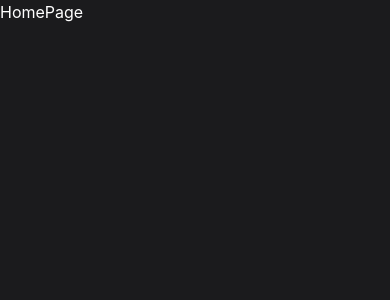
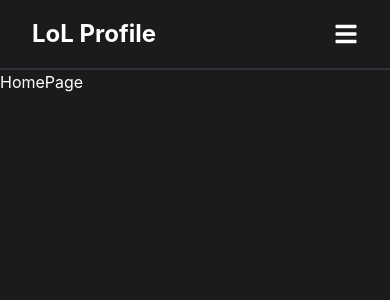
Before and after one commit to Krycha94/lol-profile, a React (Vite) app: page / in a window 390 px wide. Shown: the top 300 px of the page. Built offline with nearby package versions, Linux system fonts and the light colour scheme.

Commit message:
Create Header component with hamburger menu

```diff
--- a/package.json
+++ b/package.json
@@ -11,6 +11,7 @@
   "dependencies": {
     "react": "^18.2.0",
     "react-dom": "^18.2.0",
+    "react-icons": "^4.8.0",
     "react-router-dom": "^6.8.2"
   },
   "devDependencies": {
--- a/src/App.tsx
+++ b/src/App.tsx
@@ -7,10 +7,12 @@ import {
 	LeaderboardsPage,
 	SummonerPage,
 } from "./pages";
+import Header from "./components/Header/Header";
 
 function App() {
 	return (
 		<Router>
+			<Header />
 			<Routes>
 				<Route path="/" element={<HomePage />} />
 				<Route path="/summoner" element={<SummonerPage />} />
--- /dev/null
+++ b/src/components/Header/Header.module.scss
@@ -0,0 +1,76 @@
+@use "../../styles/variables" as v;
+@use "../../styles/mixins" as m;
+@use "../../styles/breakpoints" as b;
+
+.header {
+	padding: 1rem 2rem;
+	z-index: 10;
+	background-color: v.$color-bg;
+	border-bottom: 2px solid v.$color-gray-light;
+
+	&__center {
+		@include m.container;
+		@include b.breakpoint(md) {
+			display: flex;
+			align-items: center;
+			justify-content: space-between;
+		}
+	}
+
+	&__nav {
+		display: flex;
+		justify-content: space-between;
+		align-items: center;
+	}
+
+	h1 {
+		font-size: 1.5rem;
+	}
+
+	&__hamburger {
+		font-size: 1.5rem;
+		background: transparent;
+		color: inherit;
+		transition: v.$transition;
+		@include b.breakpoint(md) {
+			display: none;
+		}
+
+		&:hover {
+			transform: rotate(90deg);
+		}
+	}
+
+	&__linksContainer {
+		height: 0;
+		overflow: hidden;
+		transition: v.$transition;
+		@include b.breakpoint(md) {
+			height: auto !important;
+		}
+	}
+
+	&__links {
+		display: flex;
+		flex-direction: column;
+		align-items: center;
+		gap: 3rem;
+		padding: 3rem;
+		font-size: 1.5rem;
+		text-transform: capitalize;
+		@include b.breakpoint(md) {
+			flex-direction: row;
+			font-size: 1.2rem;
+			padding: 0rem;
+		}
+
+		a {
+			transition: v.$transition;
+			&:hover,
+			&:active,
+			&:focus {
+				color: v.$color-victory-light;
+			}
+		}
+	}
+}
--- /dev/null
+++ b/src/components/Header/Header.tsx
@@ -0,0 +1,54 @@
+import { useState, useEffect, useRef } from "react";
+import { NavLink, Link } from "react-router-dom";
+import { FaBars } from "react-icons/fa";
+import navLinks from "../../utils/nav-links";
+import styles from "./Header.module.scss";
+
+const Header = () => {
+	const [showLinks, setShowLinks] = useState(false);
+	const linksContainerRef = useRef<HTMLDivElement>(null!);
+	const linksRef = useRef<HTMLElement>(null!);
+
+	useEffect(() => {
+		const linksHeight = linksRef.current.getBoundingClientRect().height;
+		if (showLinks) {
+			linksContainerRef.current.style.height = `${linksHeight}px`;
+		} else {
+			linksContainerRef.current.style.height = `0px`;
+		}
+	}, [showLinks]);
+
+	return (
+		<header className={styles.header}>
+			<div className={styles.header__center}>
+				<div className={styles.header__nav}>
+					<Link to="/">
+						<h1>LoL Profile</h1>
+					</Link>
+
+					<button
+						className={styles.header__hamburger}
+						onClick={() => setShowLinks(!showLinks)}
+					>
+						<FaBars />
+					</button>
+				</div>
+
+				<div className={styles.header__linksContainer} ref={linksContainerRef}>
+					<nav className={styles.header__links} ref={linksRef}>
+						{navLinks.map((link) => (
+							<NavLink
+								key={link.id}
+								to={link.url}
+								onClick={() => setShowLinks(false)}
+							>
+								{link.text}
+							</NavLink>
+						))}
+					</nav>
+				</div>
+			</div>
+		</header>
+	);
+};
+export default Header;
--- a/src/styles/_variables.scss
+++ b/src/styles/_variables.scss
@@ -1,12 +1,15 @@
 //colors
-$color-font: hsl(0, 0%, 100%);
-$color-bg: hsl(240, 3%, 11%);
-$color-gray-light: hsl(240, 9%, 21%);
-$color-gray-darker: hsl(240, 9%, 17%);
-$color-victory-light: hsl(221, 77%, 62%);
-$color-victory-dark: hsl(221, 32%, 23%);
-$color-defeat-light: hsl(352, 79%, 58%);
-$color-defeat-dark: hsl(349, 26%, 28%);
+$color-font: #ffffff;
+$color-bg: #1b1b1d;
+$color-gray-light: #31313a;
+$color-gray-darker: #27272f;
+$color-victory-light: #5383e9;
+$color-victory-dark: #28344d;
+$color-defeat-light: #e93f56;
+$color-defeat-dark: #5a353c;
 
 //fonts
 $font: "Inter", sans-serif;
+
+//transition
+$transition: 0.3s all ease-in-out;
--- a/src/styles/main.scss
+++ b/src/styles/main.scss
@@ -49,6 +49,11 @@ a {
 	color: inherit;
 }
 
+//react-router-navLinks
+a.active {
+	color: v.$color-victory-light;
+}
+
 ul {
 	list-style-type: none;
 }
--- /dev/null
+++ b/src/utils/nav-links.ts
@@ -0,0 +1,24 @@
+const navLinks = [
+	{
+		id: 1,
+		url: "/",
+		text: "home",
+	},
+	{
+		id: 2,
+		url: "/leaderboards",
+		text: "leaderboards",
+	},
+	{
+		id: 3,
+		url: "/free-rotation",
+		text: "free rotation",
+	},
+	{
+		id: 4,
+		url: "/about",
+		text: "about",
+	},
+];
+
+export default navLinks;
```
Also changed, not shown: 1 other file (tests, documents, lock files or other folders).
